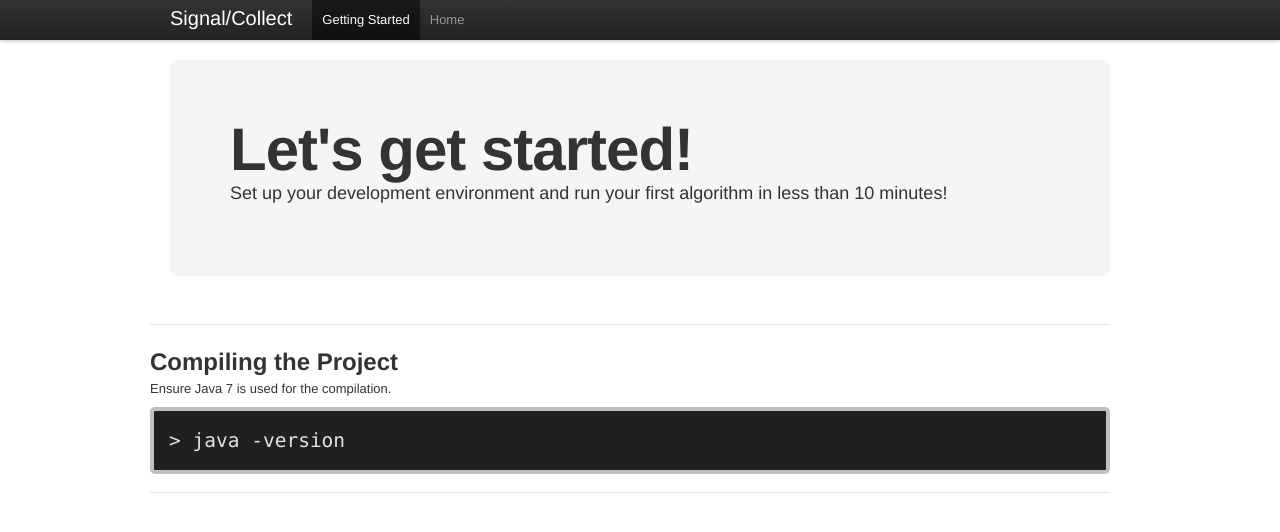
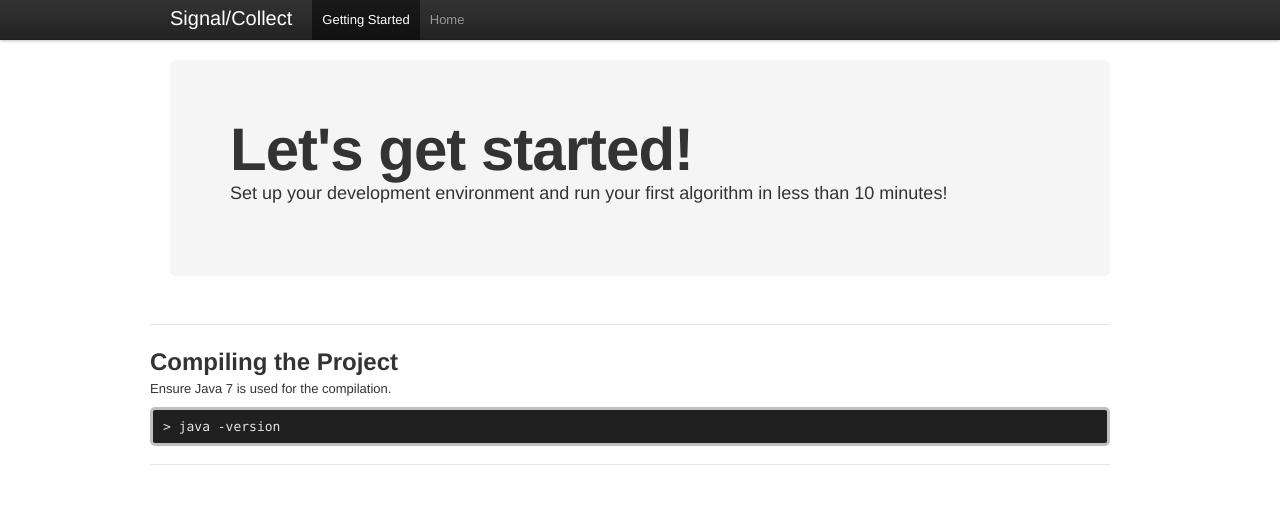
Before and after one commit to uzh/signal-collect, a Jekyll site: the page built from gettingStarted.html, in a window 1280 px wide. Shown: the top 532 px of the page. Built offline with Jekyll 4.4.1, drawn with Linux system fonts in a browser that asks for light colours; comment, search, counter and statistics services are not loaded.

Commit message:
fix relative links

```diff
--- a/_includes/pages_list
+++ b/_includes/pages_list
@@ -3,7 +3,7 @@
     {% if page.url == node.url %}
       <li class="active"><a href="#" class="active">{{node.title}}</a></li>
     {% else %}
-      <li><a href="{{node.url}}">{{node.title}}</a></li>
+      <li><a href="/{{page.baseurl}}{{node.url}}">{{node.title}}</a></li>
     {% endif %}
   {% endif %}
 {% endfor %}
--- a/assets/css/signalCollect.css
+++ b/assets/css/signalCollect.css
@@ -1,14 +1,14 @@
 .nuget-badge code {
 background-color: #202020;
-border: 4px solid silver;
+border: 3px solid silver;
 border-bottom-left-radius: 5px 5px;
 border-bottom-right-radius: 5px 5px;
 border-top-left-radius: 5px 5px;
 border-top-right-radius: 5px 5px;
 color: #E2E2E2;
 display: block;
-font: normal normal normal 1.5em/normal 'andale mono', 'lucida console', monospace;
-line-height: 1.5em;
+font: normal normal normal 1em/normal 'andale mono', 'lucida console', monospace;
+line-height: 1em;
 overflow: auto;
-padding: 15px;
+padding: 10px;
 }
```
